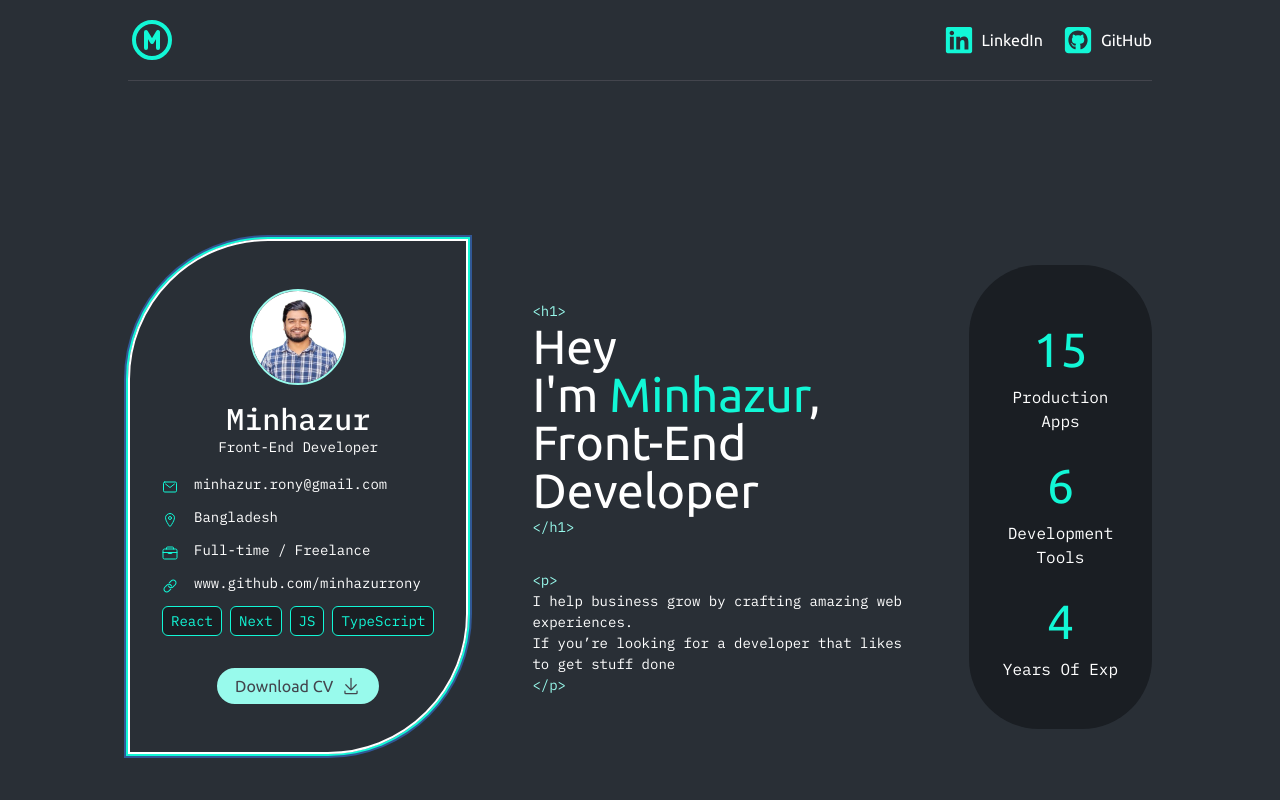
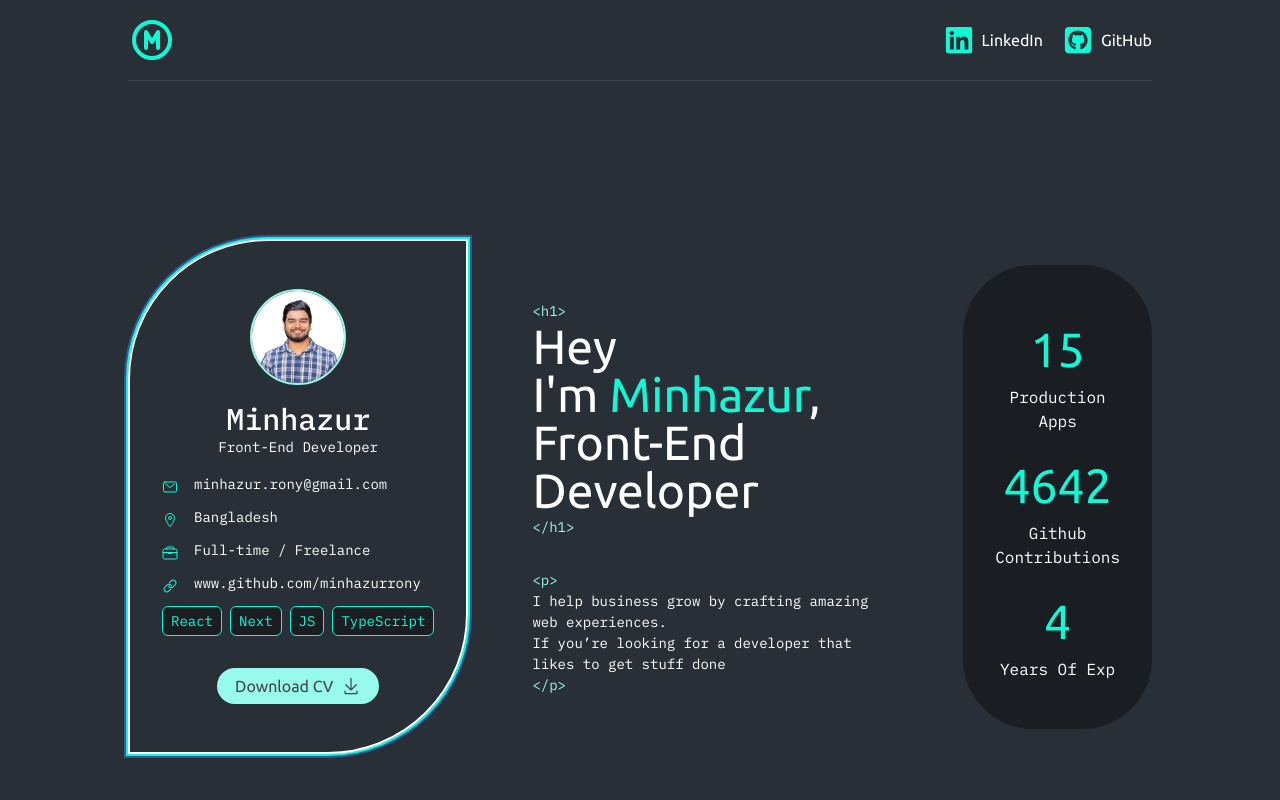
Before and after one commit to minhazurrony/portfolio, a Next.js app: page / in a window 1280 px wide. Shown: the top 800 px of the page. Built offline with nearby package versions, Linux system fonts and the light colour scheme.

Commit message:
feat: add github contributions into hero stats

```diff
--- a/app/containers/home-page/Hero.tsx
+++ b/app/containers/home-page/Hero.tsx
@@ -77,12 +77,6 @@ function Hero() {
                       <GoDownload className="text-xl" />
                     </span>
                   </Link>
-                  {/* <button className="text-md flex items-center rounded-full border-2 border-brand-two bg-brand-two px-4 py-1 font-ubuntu text-grey duration-300 ease-in hover:border-brand-one hover:bg-brand-one">
-                    Download CV
-                    <span className="pl-2">
-                      <GoDownload className="text-xl" />
-                    </span>
-                  </button> */}
                 </Reveal>
               </div>
             </div>
@@ -93,7 +87,7 @@ function Hero() {
           <Reveal className="w-full lg:w-3/12">
             <div className="flex flex-col gap-4 rounded-[70px] bg-bg-two px-8 py-12">
               <Stats title="production apps" count={15} />
-              <Stats title="development tools" count={6} />
+              <Stats title="github contributions" count={4642} />
               <Stats title="years of exp" count={4} />
             </div>
           </Reveal>
@@ -143,8 +137,8 @@ function Stats({ count, title }: StatsProps) {
   useEffect(() => {
     if (isInView) {
       animate(initialValue, count, {
-        duration: 2,
-        delay: 0.3,
+        duration: 1,
+        delay: 0.2,
       });
     }
   }, [isInView, count, initialValue]);
```
